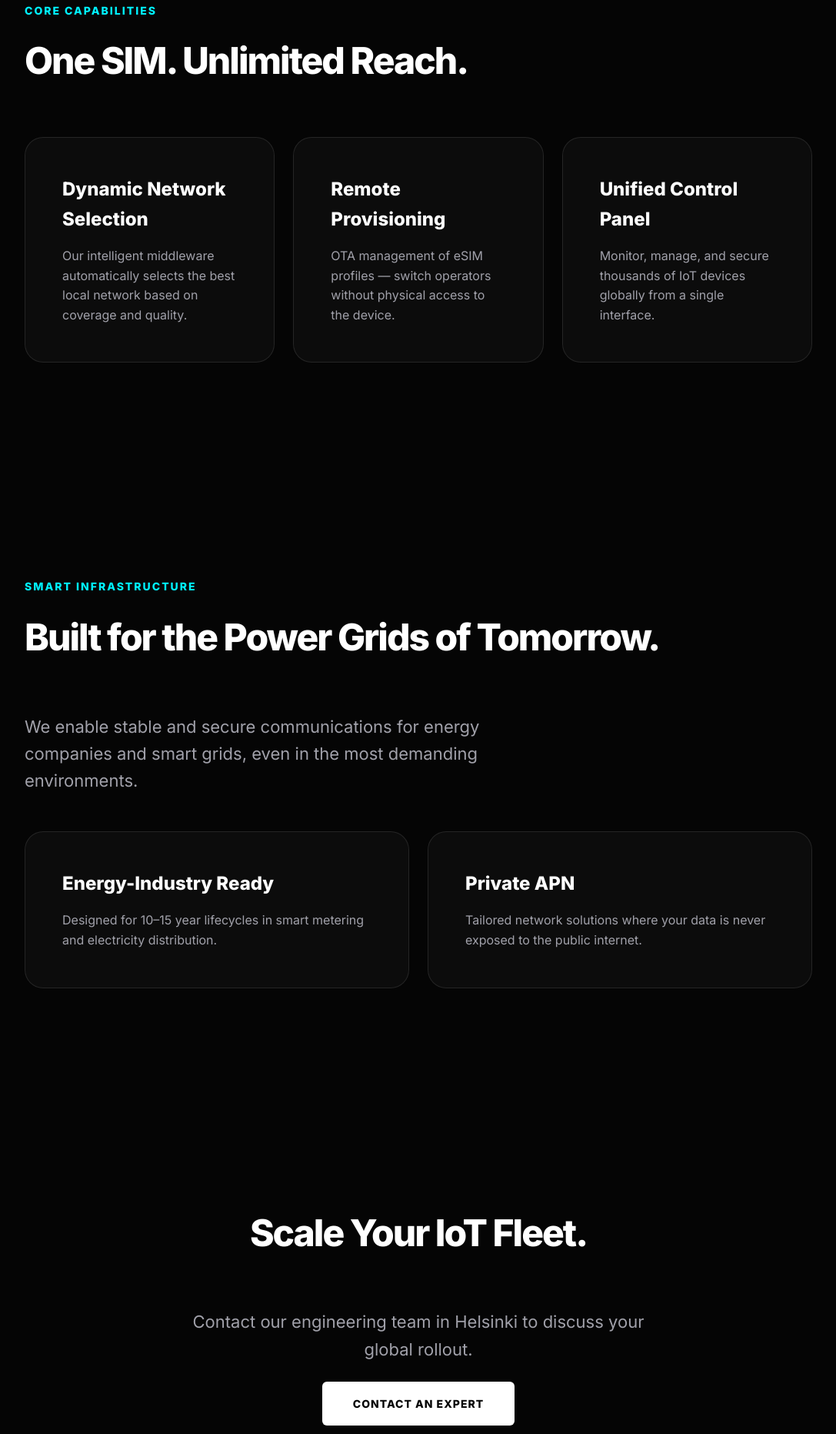
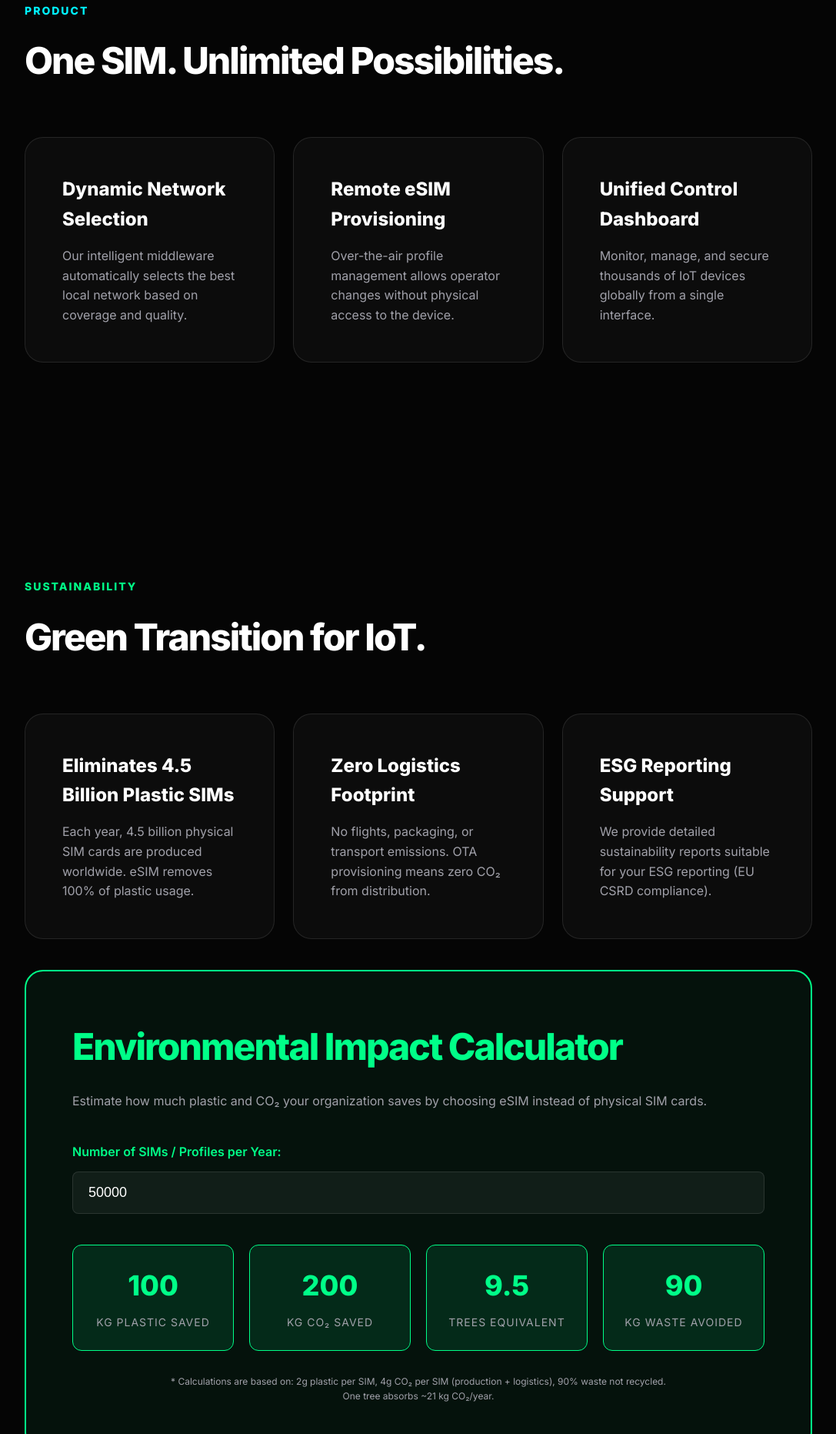
Before and after one commit to Siltademo/eng, a plain HTML site: page index.html in a window 1280 px wide. Shown: the part 937-2800 px from the top of the page at 77% size, without its empty margins (96-1183 px from the left). Drawn offline with Linux system fonts and the light colour scheme.

Commit message:
updates in description

```diff
--- a/index.html
+++ b/index.html
@@ -3,15 +3,15 @@
 <head>
   <meta charset="UTF-8" />
   <meta name="viewport" content="width=device-width, initial-scale=1.0" />
-  <title>Siltatel | Disruptive IoT Connectivity</title>
+  <title>Siltatel | Global eSIM & Sustainable IoT</title>
   <link rel="preconnect" href="https://fonts.googleapis.com">
   <link rel="preconnect" href="https://fonts.gstatic.com" crossorigin>
   <link href="https://fonts.googleapis.com/css2?family=Inter:wght@400;600;800&display=swap" rel="stylesheet">
   <style>
-    /* --- styles unchanged --- */
     :root {
       --bg-dark: #050505;
       --accent: #00f2ff;
+      --accent-green: #00ff88;
       --accent-dim: rgba(0, 242, 255, 0.15);
       --card-bg: rgba(255, 255, 255, 0.03);
       --text-main: #ffffff;
@@ -28,19 +28,6 @@
       line-height: 1.6;
       overflow-x: hidden;
     }
-    body::before {
-      content: "";
-      position: fixed;
-      inset: 0;
-      background-image:
-        linear-gradient(var(--border) 1px, transparent 1px),
-        linear-gradient(90deg, var(--border) 1px, transparent 1px);
-      background-size: 50px 50px;
-      mask-image: radial-gradient(ellipse at center, black, transparent 80%);
-      -webkit-mask-image: radial-gradient(ellipse at center, black, transparent 80%);
-      z-index: -1;
-      opacity: 0.3;
-    }
     nav {
       height: var(--nav-height);
       display: flex;
@@ -49,19 +36,17 @@
       padding: 0 10%;
       position: fixed;
       top: 0; width: 100%;
-      background: rgba(5, 5, 5, 0.8);
+      background: rgba(5, 5, 5, 0.85);
       backdrop-filter: blur(10px);
+      border-bottom: 1px solid var(--border);
       z-index: 1000;
-      border-bottom: 1px solid var(--border);
     }
-    .logo {
-      font-weight: 800;
-      font-size: 24px;
-      letter-spacing: -1px;
-      color: var(--text-main);
-      text-decoration: none;
-    }
+    .logo { font-weight: 800; font-size: 24px; text-decoration: none; color: var(--text-main); }
     .logo span { color: var(--accent); }
+    .nav-links { display: flex; gap: 28px; align-items: center; }
+    .nav-links a { color: var(--text-muted); text-decoration: none; font-size: 14px; }
+    .nav-links a:hover { color: var(--text-main); }
+    .cta-btn { background: var(--text-main); color: var(--bg-dark); padding: 10px 18px; border-radius: 6px; font-weight: 700; text-decoration: none; font-size: 12px; }
 
     header {
       min-height: 100vh;
@@ -72,109 +57,42 @@
       max-width: 1400px;
       margin: 0 auto;
     }
-    .badge {
-      display: inline-flex;
-      align-items: center;
-      gap: 8px;
-      padding: 6px 16px;
-      background: var(--accent-dim);
-      border: 1px solid var(--accent);
-      color: var(--accent);
-      text-transform: uppercase;
-      font-size: 11px;
-      font-weight: 700;
-      letter-spacing: 1.5px;
-      border-radius: 50px;
-      width: fit-content;
-      margin-bottom: 32px;
-    }
-    h1 {
-      font-size: clamp(48px, 10vw, 90px);
-      font-weight: 800;
-      letter-spacing: -4px;
-      line-height: 0.85;
-      margin-bottom: 30px;
-      background: linear-gradient(to bottom, #fff 50%, #666 100%);
-      -webkit-background-clip: text;
-      -webkit-text-fill-color: transparent;
-    }
-    p.lead {
-      font-size: clamp(18px, 2vw, 22px);
-      color: var(--text-muted);
-      max-width: 650px;
-      margin-bottom: 48px;
-    }
-    .cta-group { display: flex; gap: 20px; flex-wrap: wrap; }
-    .cta-btn {
-      background: var(--text-main);
-      color: var(--bg-dark);
-      padding: 20px 40px;
-      text-decoration: none;
-      border-radius: 6px;
-      font-weight: 700;
-      text-transform: uppercase;
-      letter-spacing: 1px;
-      font-size: 14px;
-    }
-    .cta-btn.secondary {
-      background: transparent;
-      color: var(--text-main);
-      border: 1px solid var(--border);
-    }
-    section {
-      padding: 140px 10%;
-      max-width: 1400px;
-      margin: 0 auto;
-    }
-    .section-tag {
-      color: var(--accent);
-      font-weight: 700;
-      font-size: 14px;
-      text-transform: uppercase;
-      letter-spacing: 2px;
-      display: block;
-      margin-bottom: 16px;
-    }
-    h2 {
-      font-size: clamp(32px, 5vw, 48px);
-      letter-spacing: -2px;
-      margin-bottom: 60px;
-      font-weight: 800;
-    }
-    .grid {
-      display: grid;
-      grid-template-columns: repeat(auto-fit, minmax(320px, 1fr));
-      gap: 24px;
-    }
-    .card {
-      background: rgba(255, 255, 255, 0.03);
-      border: 1px solid var(--border);
-      padding: 48px;
-      border-radius: 24px;
-    }
+    h1 { font-size: clamp(48px, 10vw, 90px); font-weight: 800; line-height: 0.85; margin-bottom: 30px; background: linear-gradient(to bottom, #fff 50%, #666 100%); -webkit-background-clip: text; -webkit-text-fill-color: transparent; }
+    p.lead { font-size: clamp(18px, 2vw, 22px); color: var(--text-muted); max-width: 650px; margin-bottom: 48px; }
+
+    section { padding: 140px 10%; max-width: 1400px; margin: 0 auto; }
+    .section-tag { color: var(--accent); font-weight: 700; font-size: 14px; text-transform: uppercase; letter-spacing: 2px; display: block; margin-bottom: 16px; }
+    h2 { font-size: clamp(32px, 5vw, 48px); letter-spacing: -2px; margin-bottom: 60px; font-weight: 800; }
+    .grid { display: grid; grid-template-columns: repeat(auto-fit, minmax(320px, 1fr)); gap: 24px; }
+    .card { background: var(--card-bg); border: 1px solid var(--border); padding: 48px; border-radius: 24px; }
     .card h3 { font-size: 24px; margin-bottom: 16px; }
     .card p { color: var(--text-muted); }
 
-    footer {
-      border-top: 1px solid var(--border);
-      padding: 80px 10% 40px;
-      text-align: center;
-      color: var(--text-muted);
+    /* Calculator styles */
+    .calculator {
+      background: rgba(0, 255, 136, 0.05);
+      border: 2px solid var(--accent-green);
+      padding: 60px;
+      border-radius: 24px;
+      margin-top: 40px;
     }
-    .footer-links {
-      display: flex;
-      justify-content: center;
-      gap: 30px;
-      margin-bottom: 40px;
-    }
-    .footer-links a {
-      color: var(--text-muted);
-      text-decoration: none;
-    }
+    .calc-input-group { margin-bottom: 30px; }
+    .calc-input-group label { display: block; font-size: 16px; font-weight: 600; margin-bottom: 12px; color: var(--accent-green); }
+    .calc-input-group input { width: 100%; background: rgba(255, 255, 255, 0.05); border: 1px solid var(--border); padding: 16px 20px; border-radius: 8px; color: var(--text-main); font-size: 18px; }
+    .calc-results { display: grid; grid-template-columns: repeat(auto-fit, minmax(200px, 1fr)); gap: 20px; margin-top: 40px; }
+    .calc-result-card { background: rgba(0, 255, 136, 0.1); border: 1px solid var(--accent-green); padding: 24px; border-radius: 12px; text-align: center; }
+    .calc-result-card .number { font-size: 36px; font-weight: 800; color: var(--accent-green); margin-bottom: 8px; }
+    .calc-result-card .label { font-size: 14px; color: var(--text-muted); text-transform: uppercase; letter-spacing: 1px; }
+
+    footer { border-top: 1px solid var(--border); padding: 80px 10% 40px; text-align: center; color: var(--text-muted); }
+    .footer-links { display: flex; justify-content: center; gap: 30px; margin-bottom: 40px; flex-wrap: wrap; }
+    .footer-links a { color: var(--text-muted); text-decoration: none; }
     @media (max-width: 768px) {
       header, section { padding: 100px 5%; }
       h1 { letter-spacing: -2px; }
       .grid { grid-template-columns: 1fr; }
+      .calculator { padding: 30px; }
+      .nav-links { display: none; }
     }
   </style>
 </head>
@@ -183,80 +101,140 @@
 
 <nav>
   <a href="#" class="logo">SILTA<span>TEL</span></a>
-  <a href="#contact" class="cta-btn" style="padding:10px 20px;font-size:12px;">Get Access</a>
+  <div class="nav-links">
+    <a href="#product">Product</a>
+    <a href="#sustainability">Sustainability</a>
+    <a href="#calculator">Calculator</a>
+    <a href="#contact">Contact</a>
+  </div>
+  <a href="mailto:sales@siltatel.com" class="cta-btn" style="padding:10px 20px;font-size:12px;">Get Access</a>
 </nav>
 
+
 <header>
-  <div class="badge">
-    <span style="width:8px;height:8px;background:var(--accent);border-radius:50%;"></span>
-    Network Status: Operational
-  </div>
   <h1>Global eSIM<br>Infrastructure.</h1>
   <p class="lead">
-    Siltatel delivers mission-critical IoT connectivity. We connect devices to any network,
-    anywhere in the world, with automatic profile switching and Finnish-grade reliability.
+    Siltatel delivers mission-critical IoT connectivity.
+    We connect devices to any network, anywhere in the world,
+    with automatic profile switching and Finnish-grade reliability.
   </p>
-  <div class="cta-group">
-    <a href="#contact" class="cta-btn">Book a Demo</a>
-    <a href="#tech" class="cta-btn secondary">View the Technology</a>
-  </div>
 </header>
 
-<section id="tech">
-  <span class="section-tag">Core Capabilities</span>
-  <h2>One SIM. Unlimited Reach.</h2>
+<section id="product">
+  <span class="section-tag">Product</span>
+  <h2>One SIM. Unlimited Possibilities.</h2>
   <div class="grid">
     <div class="card">
       <h3>Dynamic Network Selection</h3>
       <p>Our intelligent middleware automatically selects the best local network based on coverage and quality.</p>
     </div>
     <div class="card">
-      <h3>Remote Provisioning</h3>
-      <p>OTA management of eSIM profiles — switch operators without physical access to the device.</p>
+      <h3>Remote eSIM Provisioning</h3>
+      <p>Over-the-air profile management allows operator changes without physical access to the device.</p>
     </div>
     <div class="card">
-      <h3>Unified Control Panel</h3>
+      <h3>Unified Control Dashboard</h3>
       <p>Monitor, manage, and secure thousands of IoT devices globally from a single interface.</p>
     </div>
   </div>
 </section>
 
-<section>
-  <span class="section-tag">Smart Infrastructure</span>
-  <h2>Built for the Power Grids of Tomorrow.</h2>
-  <p class="lead">
-    We enable stable and secure communications for energy companies and smart grids,
-    even in the most demanding environments.
-  </p>
+<section id="sustainability">
+  <span class="section-tag" style="color: var(--accent-green)">Sustainability</span>
+  <h2>Green Transition for IoT.</h2>
   <div class="grid">
     <div class="card">
-      <h3>Energy-Industry Ready</h3>
-      <p>Designed for 10–15 year lifecycles in smart metering and electricity distribution.</p>
+      <h3>Eliminates 4.5 Billion Plastic SIMs</h3>
+      <p>Each year, 4.5 billion physical SIM cards are produced worldwide. eSIM removes 100% of plastic usage.</p>
     </div>
     <div class="card">
-      <h3>Private APN</h3>
-      <p>Tailored network solutions where your data is never exposed to the public internet.</p>
+      <h3>Zero Logistics Footprint</h3>
+      <p>No flights, packaging, or transport emissions. OTA provisioning means zero CO₂ from distribution.</p>
     </div>
+    <div class="card">
+      <h3>ESG Reporting Support</h3>
+      <p>We provide detailed sustainability reports suitable for your ESG reporting (EU CSRD compliance).</p>
+    </div>
+  </div>
+
+  <!-- Calculator -->
+  <div class="calculator" id="calculator">
+    <h2 style="color: var(--accent-green); margin-bottom: 20px;">Environmental Impact Calculator</h2>
+    <p style="color: var(--text-muted); margin-bottom: 40px;">
+      Estimate how much plastic and CO₂ your organization saves by choosing eSIM instead of physical SIM cards.
+    </p>
+    <div class="calc-input-group">
+      <label for="sim-count">Number of SIMs / Profiles per Year:</label>
+      <input type="number" id="sim-count" placeholder="e.g., 50000" value="50000" min="0">
+    </div>
+    <div class="calc-results">
+      <div class="calc-result-card">
+        <div class="number" id="plastic-saved">0</div>
+        <div class="label">kg Plastic Saved</div>
+      </div>
+      <div class="calc-result-card">
+        <div class="number" id="co2-saved">0</div>
+        <div class="label">kg CO₂ Saved</div>
+      </div>
+      <div class="calc-result-card">
+        <div class="number" id="trees-equivalent">0</div>
+        <div class="label">Trees Equivalent</div>
+      </div>
+      <div class="calc-result-card">
+        <div class="number" id="waste-saved">0</div>
+        <div class="label">kg Waste Avoided</div>
+      </div>
+    </div>
+    <p style="color: var(--text-muted); font-size: 12px; margin-top: 30px; text-align: center;">
+      * Calculations are based on: 2g plastic per SIM, 4g CO₂ per SIM (production + logistics), 90% waste not recycled.
+      <br>One tree absorbs ~21 kg CO₂/year.
+    </p>
   </div>
 </section>
 
 <section id="contact" style="text-align:center;">
-  <h2>Scale Your IoT Fleet.</h2>
-  <p class="lead" style="margin:0 auto 40px;">
-    Contact our engineering team in Helsinki to discuss your global rollout.
-  </p>
+  <h2>Scale Your IoT Fleet</h2>
   <a href="mailto:sales@siltatel.com" class="cta-btn">Contact an Expert</a>
 </section>
 
 <footer>
   <div class="footer-links">
-    <a href="#">Technology</a>
-    <a href="#">Infrastructure</a>
-    <a href="#">Security</a>
-    <a href="#">Privacy Policy</a>
+    <a href="#product">Product</a>
+    <a href="#sustainability">Sustainability</a>
+    <a href="#contact">Contact</a>
   </div>
   <p>© 2026 Siltatel Oy · Helsinki, Finland · Global IoT Connectivity</p>
 </footer>
 
+<script>
+  // Environmental Impact Calculator
+  const simCountInput = document.getElementById('sim-count');
+  const plasticSaved = document.getElementById('plastic-saved');
+  const co2Saved = document.getElementById('co2-saved');
+  const treesEquivalent = document.getElementById('trees-equivalent');
+  const wasteSaved = document.getElementById('waste-saved');
+
+  function calculateImpact() {
+    const count = parseInt(simCountInput.value) || 0;
+    const PLASTIC_PER_SIM = 0.002; // kg
+    const CO2_PER_SIM = 0.004; // kg
+    const WASTE_RATE = 0.9;
+    const CO2_PER_TREE = 21;
+
+    const plastic = (count * PLASTIC_PER_SIM).toFixed(0);
+    const co2 = (count * CO2_PER_SIM).toFixed(0);
+    const trees = (co2 / CO2_PER_TREE).toFixed(1);
+    const waste = (count * PLASTIC_PER_SIM * WASTE_RATE).toFixed(0);
+
+    plasticSaved.textContent = plastic;
+    co2Saved.textContent = co2;
+    treesEquivalent.textContent = trees;
+    wasteSaved.textContent = waste;
+  }
+
+  simCountInput.addEventListener('input', calculateImpact);
+  calculateImpact();
+</script>
+
 </body>
 </html>
```
